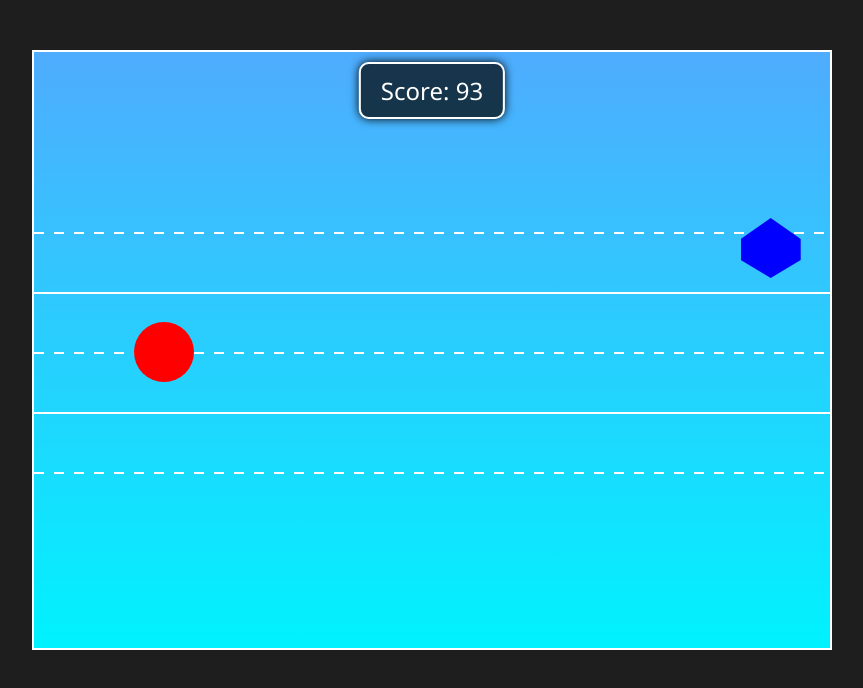
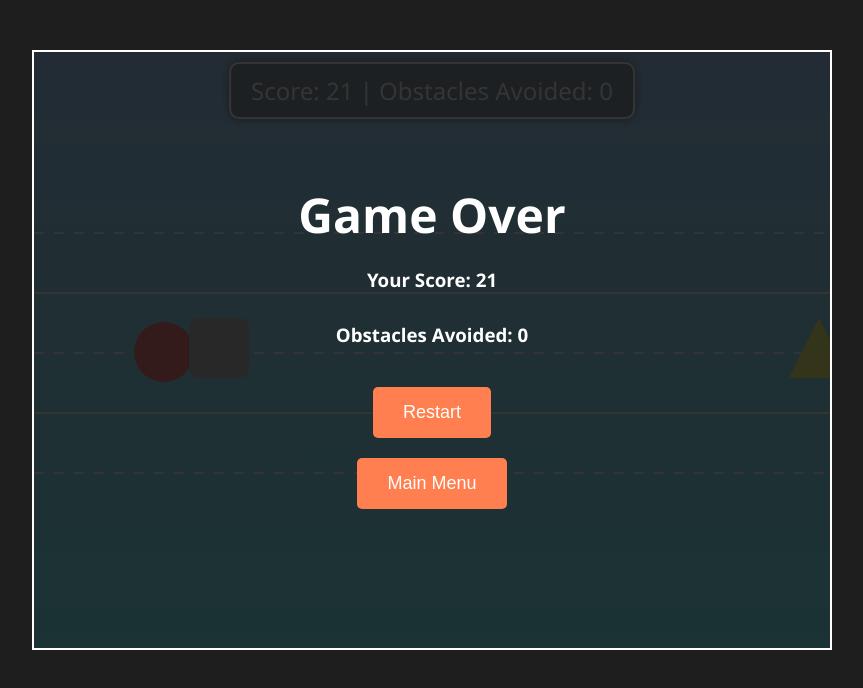
Before and after one commit to alainmturing/tasks, a website: page 29875/ideal.html in a window 1280 px wide. Both pictures are taken after a click on the button "Easy". Shown: the whole page, without its empty margins (208-1071 px from the left). Drawn offline with Linux system fonts and the light colour scheme.

Commit message:
task 29875 redo

```diff
--- a/29875/ideal.html
+++ b/29875/ideal.html
@@ -69,6 +69,7 @@
             box-shadow: 0 0 10px #000;
             font-size: 24px;
             z-index: 1;
+            white-space: nowrap;
         }
 
         #player {
@@ -89,7 +90,6 @@
             width: 60px;
             height: 60px;
             background-color: #00ff00;
-            transition: left 0.3s;
             z-index: 1;
         }
 
@@ -162,7 +162,7 @@
         </div>
 
         <!-- Score Board -->
-        <div id="scoreBoard">Score: 0</div>
+        <div id="scoreBoard">Score: 0 | Obstacles Avoided: 0</div>
 
         <!-- Path Lines -->
         <div class="path-line" id="topPath"></div>
@@ -179,6 +179,7 @@
         <div id="gameOverScreen" style="display: none;">
             <h1 style="font-size: 48px; margin-bottom: 20px;">Game Over</h1>
             <h3 style="margin-bottom: 30px;">Your Score: <span id="finalScore">0</span></h3>
+            <h3 style="margin-bottom: 30px;">Obstacles Avoided: <span id="finalObstaclesAvoided">0</span></h3>
             <button class="button" onclick="restartGame()">Restart</button>
             <button class="button" onclick="backToMenu()">Main Menu</button>
         </div>
@@ -191,17 +192,22 @@
         const gameOverScreen = document.getElementById('gameOverScreen');
         const scoreBoard = document.getElementById('scoreBoard');
         const finalScore = document.getElementById('finalScore');
+        const finalObstaclesAvoided = document.getElementById('finalObstaclesAvoided');
         const player = document.getElementById('player');
 
-        let gameInterval;
-        let obstacleInterval;
+        let animationFrameId;
+        let scoreInterval;
+        let lastTime = 0;
         let score = 0;
+        let obstaclesAvoided = 0;
         let lane = 1; // 0: Top, 1: Middle, 2: Bottom
         const lanes = [150, 270, 390]; // Y positions for lanes
         let obstacles = [];
         let difficulty = 'Easy';
-        let speed = 5;
+        let speed = 5; // pixels per frame
         let obstacleFrequency = 2000;
+        let isGameOver = false;
+        let lastObstacleTime = 0;
 
         // Sound Effects using Web Audio API
         const AudioContext = window.AudioContext || window.webkitAudioContext;
@@ -227,12 +233,15 @@
             startScreen.style.display = 'none';
             gameOverScreen.style.display = 'none';
             score = 0;
-            scoreBoard.innerText = 'Score: 0';
+            obstaclesAvoided = 0;
+            updateScoreBoard();
             lane = 1;
             player.style.top = lanes[lane] + 'px';
             // Remove existing obstacles
             obstacles.forEach(obs => gameContainer.removeChild(obs.element));
             obstacles = [];
+            isGameOver = false;
+            lastObstacleTime = 0;
 
             // Set difficulty
             switch(difficulty) {
@@ -253,39 +262,61 @@
                     speed = 5;
             }
 
+            // Start Score Interval
+            scoreInterval = setInterval(() => {
+                score += 1;
+                updateScoreBoard();
+            }, 100); // Update score every 100ms
+
             // Start Game Loop
-            gameInterval = setInterval(updateGame, 30);
-            obstacleInterval = setInterval(createObstacle, obstacleFrequency);
+            lastTime = performance.now();
+            gameLoop(lastTime);
         }
 
-        function updateGame() {
-            score += 1;
-            scoreBoard.innerText = 'Score: ' + score;
+        function gameLoop(currentTime) {
+            if (isGameOver) return;
+
+            const deltaTime = (currentTime - lastTime) / 1000; // Convert to seconds
+            lastTime = currentTime;
+
+            updateGame(deltaTime, currentTime);
+            animationFrameId = requestAnimationFrame(gameLoop);
+        }
+
+        function updateGame(deltaTime, currentTime) {
+            // Create new obstacles
+            if (currentTime - lastObstacleTime > obstacleFrequency) {
+                createObstacle();
+                lastObstacleTime = currentTime;
+            }
 
             obstacles.forEach((obs, index) => {
                 obs.x -= speed;
                 obs.element.style.left = obs.x + 'px';
 
                 // Collision Detection
-                const playerRect = player.getBoundingClientRect();
-                const obsRect = obs.element.getBoundingClientRect();
-
-                if (playerRect.left < obsRect.left + obsRect.width &&
-                    playerRect.left + playerRect.width > obsRect.left &&
-                    playerRect.top < obsRect.top + obsRect.height &&
-                    playerRect.top + playerRect.height > obsRect.top) {
-                        endGame();
+                if (checkCollision(player, obs.element)) {
+                    endGame();
+                    return;
                 }
 
-                // Remove off-screen obstacles
+                // Remove off-screen obstacles and increment obstaclesAvoided
                 if (obs.x < -60) {
                     gameContainer.removeChild(obs.element);
                     obstacles.splice(index, 1);
+                    obstaclesAvoided++;
+                    updateScoreBoard();
                 }
             });
         }
 
+        function updateScoreBoard() {
+            scoreBoard.innerText = `Score: ${score} | Obstacles Avoided: ${obstaclesAvoided}`;
+        }
+
         function createObstacle() {
+            if (isGameOver) return;
+
             const obstacle = document.createElement('div');
             obstacle.classList.add('obstacle');
 
@@ -319,10 +350,22 @@
             playSound(250, 'square', 0.1);
         }
 
+        function checkCollision(playerElement, obstacleElement) {
+            const playerRect = playerElement.getBoundingClientRect();
+            const obsRect = obstacleElement.getBoundingClientRect();
+
+            return (playerRect.left < obsRect.right &&
+                    playerRect.right > obsRect.left &&
+                    playerRect.top < obsRect.bottom &&
+                    playerRect.bottom > obsRect.top);
+        }
+
         function endGame() {
-            clearInterval(gameInterval);
-            clearInterval(obstacleInterval);
+            isGameOver = true;
+            cancelAnimationFrame(animationFrameId);
+            clearInterval(scoreInterval);
             finalScore.innerText = score;
+            finalObstaclesAvoided.innerText = obstaclesAvoided;
             gameOverScreen.style.display = 'flex';
 
             // Play collision sound
@@ -340,18 +383,42 @@
 
         // Handle Player Movement
         document.addEventListener('keydown', function(e) {
+            if (isGameOver) return;
+
+            let newLane = lane;
+
             if (e.key === 'ArrowUp') {
                 if (lane > 0) {
-                    lane--;
-                    player.style.top = lanes[lane] + 'px';
-                    playSound(300, 'triangle', 0.1);
+                    newLane = lane - 1;
                 }
             } else if (e.key === 'ArrowDown') {
                 if (lane < lanes.length - 1) {
-                    lane++;
-                    player.style.top = lanes[lane] + 'px';
-                    playSound(300, 'triangle', 0.1);
+                    newLane = lane + 1;
                 }
+            }
+
+            // Check for collision before moving
+            const playerRect = player.getBoundingClientRect();
+            let collision = false;
+
+            obstacles.forEach(obs => {
+                const obsRect = obs.element.getBoundingClientRect();
+                if (
+                    playerRect.left < obsRect.right &&
+                    playerRect.right > obsRect.left &&
+                    lanes[newLane] < obsRect.bottom &&
+                    (lanes[newLane] + 60) > obsRect.top
+                ) {
+                    collision = true;
+                }
+            });
+
+            if (!collision) {
+                lane = newLane;
+                player.style.top = lanes[lane] + 'px';
+                playSound(300, 'triangle', 0.1);
+            } else {
+                endGame();
             }
         });
     </script>
```
